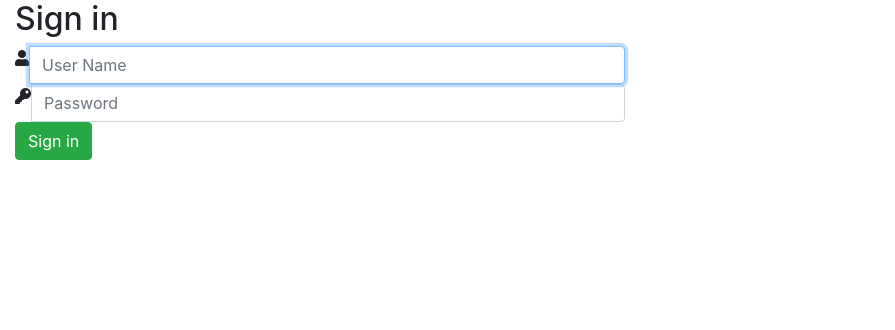
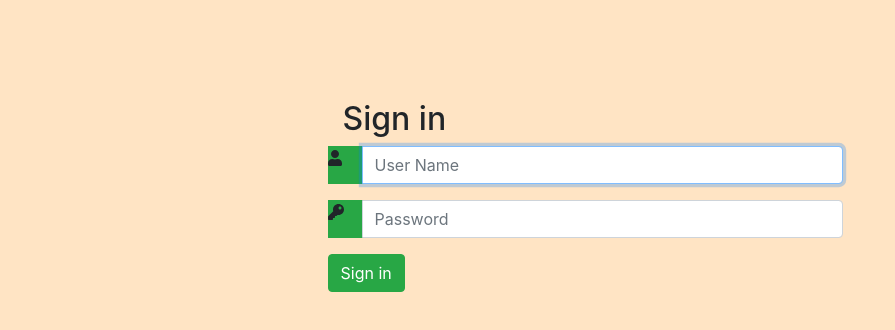
Before and after one commit to softwareCompiler/webpack-angular-template, a website built with webpack: page src/index.html in a window 1280 px wide. Shown: the whole page, without its empty margins (0-895 px from the left). Built offline with nearby package versions, Linux system fonts and the light colour scheme.

Commit message:
fix fontawesome problem

```diff
--- a/src/index.html
+++ b/src/index.html
@@ -4,30 +4,38 @@
     <title>Log in Page</title>
     <meta charset="utf-8">
     <meta name="viewport" content="width=device-width, initial-scale=1">
-    <link rel="stylesheet" href="https://use.fontawesome.com/releases/v5.7.0/css/all.css" integrity="sha384-lZN37f5QGtY3VHgisS14W3ExzMWZxybE1SJSEsQp9S+oqd12jhcu+A56Ebc1zFSJ" crossorigin="anonymous">
+   <!--<link rel="stylesheet" href="https://use.fontawesome.com/releases/v5.7.0/css/all.css" integrity="sha384-lZN37f5QGtY3VHgisS14W3ExzMWZxybE1SJSEsQp9S+oqd12jhcu+A56Ebc1zFSJ" crossorigin="anonymous">-->
    <!-- <link rel="stylesheet" href="https://maxcdn.bootstrapcdn.com/bootstrap/3.4.0/css/bootstrap.min.css"> -->
+
 
 </head>
 
-<body>
+<body style="background-color: bisque">
 
-<form xmlns="http://www.w3.org/1999/html">
-    <div class="col-lg-6 col-lg-offset-3 margin-top">
-        <h2 class="col-lg-offset-5">Sign in</h2>
+<form class="row" style="margin-top:100px" >
+    <div class="col-lg-3"></div>
+    <div class="col-lg-5 " >
+        <h2 class="col-lg-5">Sign in</h2>
 
-        <div class="input-group">
-        <span class="input-group-addon"><i class="fa fa-user"></i></span>
+        <div class="input-group mb-3">
+        <div class="input-group-prepend" >
+        <span class="bg-success " ><i class="fa fa-user"></i></span>
+
+        </div>
         <input type="text" class="form-control margin-bottom" placeholder="User Name" required="true" autofocus="true" name="User" >
         </div>
 
-        <div class="input-group">
-        <span class="input-group-addon"><i class="fa fa-key"></i></span>
+        <div class="input-group mb-3">
+        <div class="input-group-prepend" >
+        <span class="bg-success "><i class="fa fa-key"></i></span>
+        </div>
         <input type="password" class="form-control margin-bottom" placeholder="Password" required="true" name="Password" >
         </div>
 
-        <button id="loginButton" class="btn btn-md btn-success margin-top float-center" type="submit" name="submit">Sign in
+        <button id="loginButton" class="btn btn-success " type="submit" name="submit">Sign in
         </button>
     </div>
+    <div class="col-lg-3"></div>
 </form>
 
 <script src="index.js"> </script>
--- a/src/index.js
+++ b/src/index.js
@@ -1,4 +1,15 @@
 import  './main.css';
 import {greeting}  from  './base';
-require('../../node_modules/bootstrap/dist/css/bootstrap.min.css');
+require('../node_modules/bootstrap/dist/css/bootstrap.min.css');
+import '@fortawesome/fontawesome-free/js/all'
+//import '@fortawesome/fontawesome-free/js/solid'
+import { library, dom } from '@fortawesome/fontawesome-svg-core'
+import { fas } from '@fortawesome/free-solid-svg-icons'
+// import { far } from '@fortawesome/free-regular-svg-icons'
+// import { fab } from '@fortawesome/free-brands-svg-icons'
+
+//library.add(fas, far, fab)
+library.add(fas)
+
+//dom.i2svg()
 console.log(greeting());
--- a/src/main.css
+++ b/src/main.css
@@ -1,3 +1,10 @@
-body{
-    background: bisque;
+
+
+body {
+    background-color: lightblue;
 }
+
+span {
+    display: inline-block;
+    width: 35px;
+}
--- a/webpack.config.js
+++ b/webpack.config.js
@@ -28,6 +28,20 @@ module.exports = {
                     "css-loader"
                 ]
             },
+            {
+                test: /.(ttf|otf|eot|svg|woff(2)?)(\?[a-z0-9]+)?$/,
+                use: [
+                    "file-loader"
+                ]
+            },
+            //
+            // {
+            //     test: /\.woff(2)?(\?v=[0-9]\.[0-9]\.[0-9])?$/,
+            //     use: [
+            //         "url-loader?limit=10000&minetype=application/font-woff"
+            //     ]
+            // },
+
             {
                 test: /\.scss$/,
                 use: [
```
Also changed, not shown: package.json (+11 -0 lines), src/base.js (line endings or trailing spaces), src/home.controller.js (added), 3 other files.
